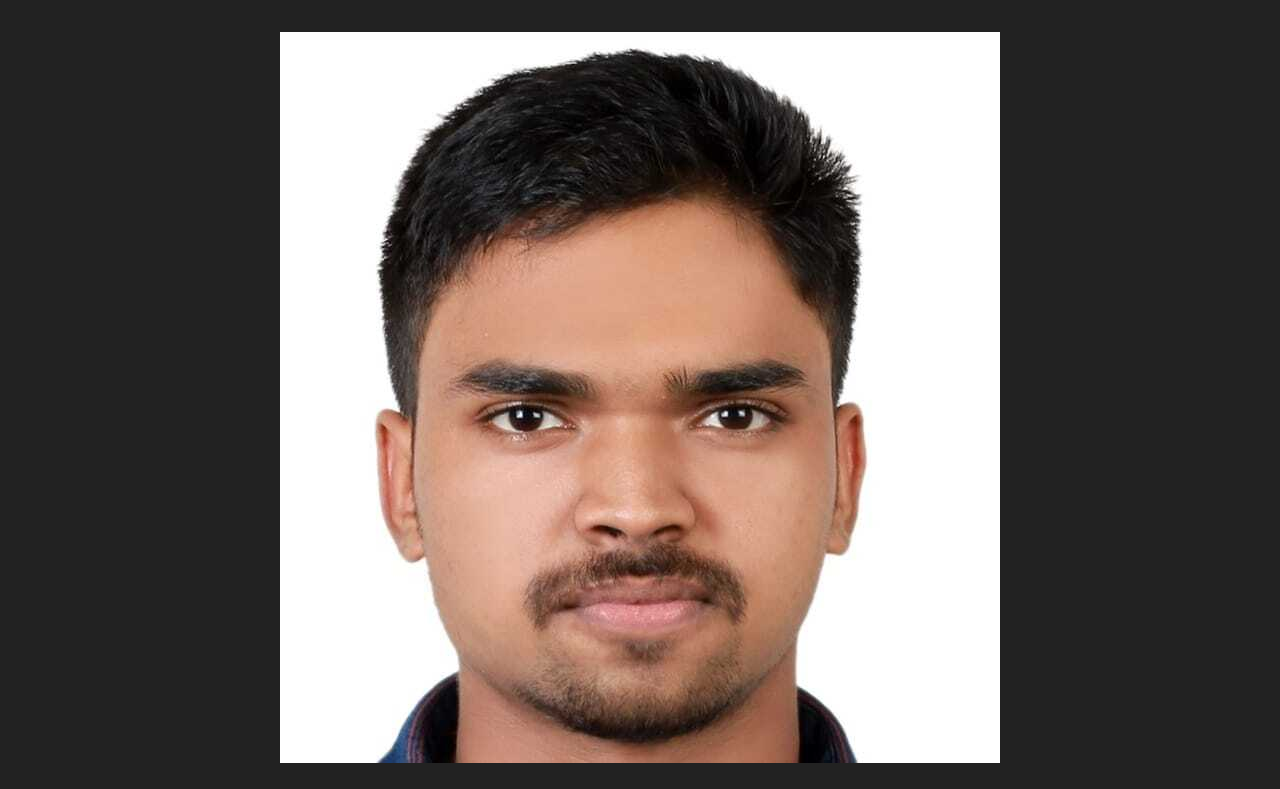
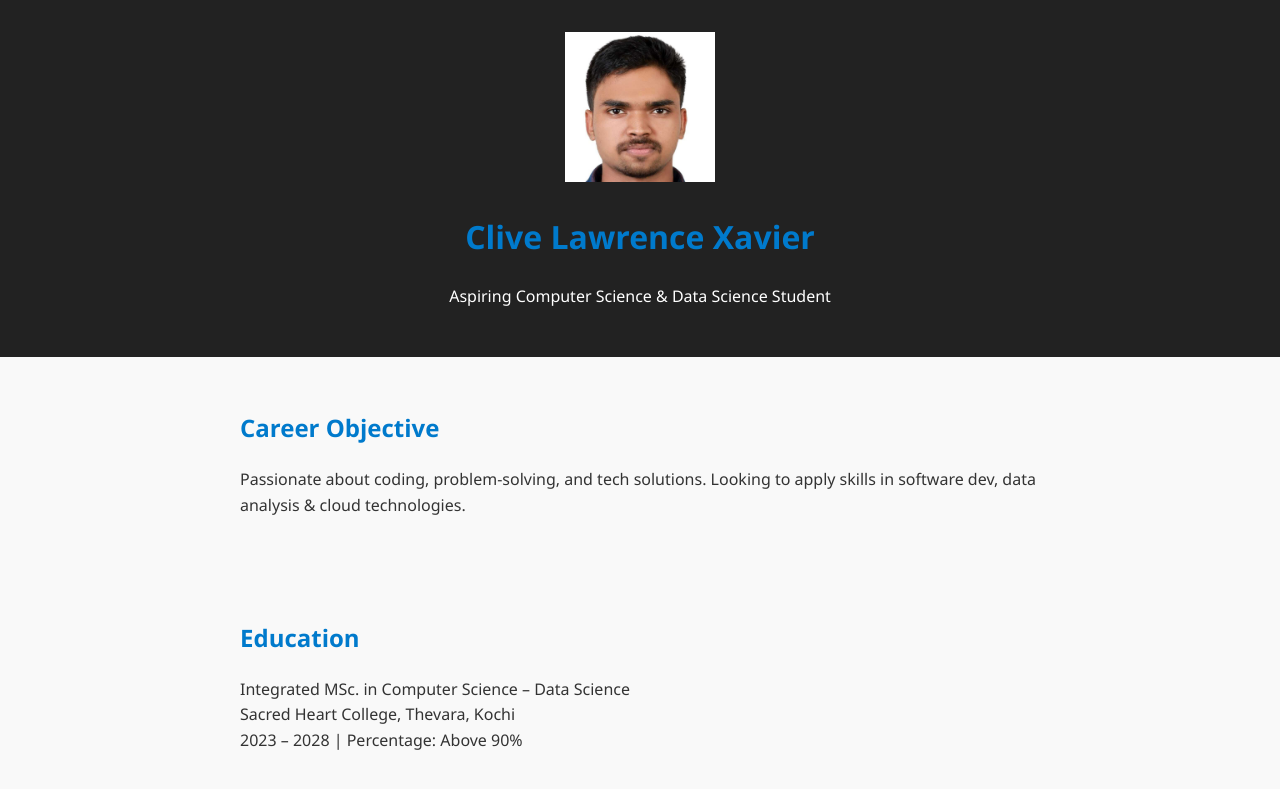
Before and after one commit to CLXI7/my-portfolio, a plain HTML site: page index.html in a window 1280 px wide. Shown: the top 789 px of the page. Drawn offline with nearby package versions, Linux system fonts and the light colour scheme.

Commit message:
profile image resized

```diff
--- a/index.html
+++ b/index.html
@@ -9,9 +9,13 @@
 </head>
 <body>
   <header>
-    <img src="assets/images/profile.jpg" alt="Clive Lawrence Xavier" class="profile-img" data-aos="zoom-in">
-    <h1 data-aos="fade-down">Clive Lawrence Xavier</h1>
-    <p data-aos="fade-up">Aspiring Computer Science & Data Science Student</p>
+    <div class="hero">
+      <img src="assets/images/profile.jpg" alt="Clive Lawrence Xavier" class="profile-img" data-aos="fade-in" height="150px" width="150px">
+      <div class="intro-text">
+        <h1 data-aos="fade-up">Clive Lawrence Xavier</h1>
+        <p data-aos="fade-up" data-aos-delay="100">Aspiring Computer Science & Data Science Student</p>
+      </div>
+    </div>
   </header>
 
   <section class="about" data-aos="fade-right">
```
